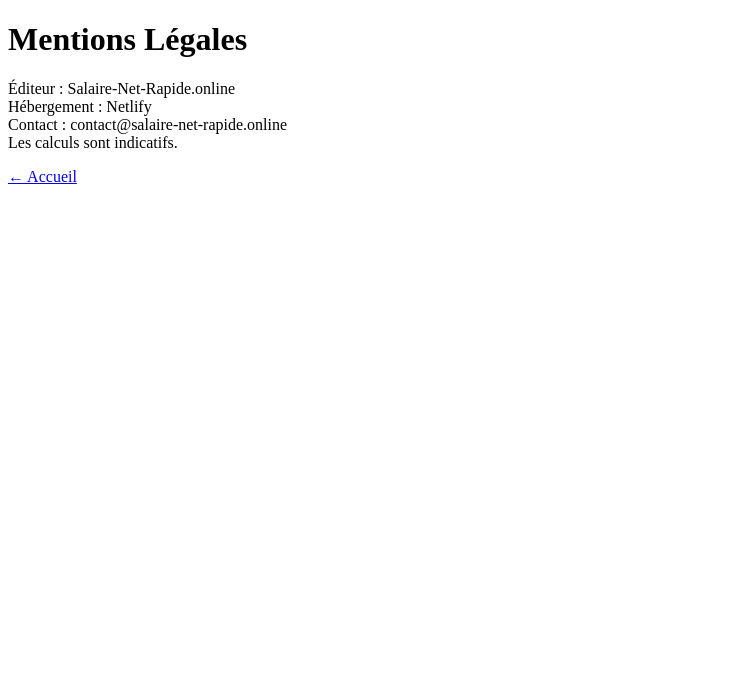
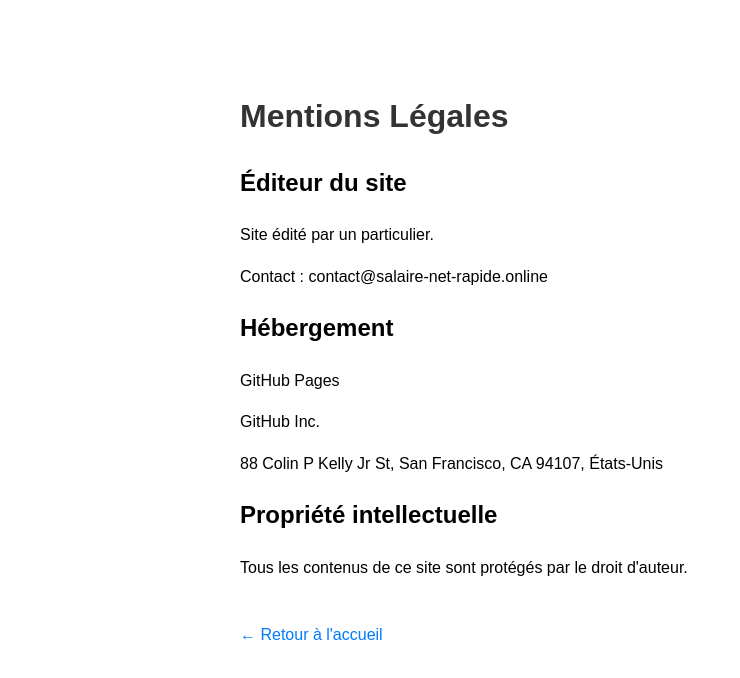
Before and after one commit to djeghemm-cloud/Salaire-, a plain HTML site: page mentions-legales.html in a window 1280 px wide. Shown: the whole page, without its empty margins (0-740 px from the left). Drawn offline with Linux system fonts and the light colour scheme.

Commit message:
Revise mentions légales with new layout and details
Updated the legal mentions page with new styling and content.

```diff
--- a/mentions-legales.html
+++ b/mentions-legales.html
@@ -2,16 +2,44 @@
 <html lang="fr">
 <head>
     <meta charset="UTF-8">
-    <title>Mentions Légales - Salaire-Net-Rapide</title>
+    <meta name="viewport" content="width=device-width, initial-scale=1.0">
+    <title>Mentions Légales - Salaire Net Rapide</title>
+    <style>
+        body {
+            font-family: Arial, sans-serif;
+            max-width: 800px;
+            margin: 50px auto;
+            padding: 20px;
+            line-height: 1.6;
+        }
+        h1 {
+            color: #333;
+        }
+        a {
+            color: #007bff;
+            text-decoration: none;
+        }
+        a:hover {
+            text-decoration: underline;
+        }
+    </style>
 </head>
 <body>
-    <div class="container">
-        <h1>Mentions Légales</h1>
-        <p>Éditeur : Salaire-Net-Rapide.online<br>
-        Hébergement : Netlify<br>
-        Contact : contact@salaire-net-rapide.online<br>
-        Les calculs sont indicatifs.</p>
-        <a href="index.html">← Accueil</a>
-    </div>
+    <h1>Mentions Légales</h1>
+
+    <h2>Éditeur du site</h2>
+    <p>Site édité par un particulier.</p>
+    <p>Contact : contact@salaire-net-rapide.online</p>
+
+    <h2>Hébergement</h2>
+    <p>GitHub Pages</p>
+    <p>GitHub Inc.</p>
+    <p>88 Colin P Kelly Jr St, San Francisco, CA 94107, États-Unis</p>
+
+    <h2>Propriété intellectuelle</h2>
+    <p>Tous les contenus de ce site sont protégés par le droit d'auteur.</p>
+
+    <br>
+    <a href="/">← Retour à l'accueil</a>
 </body>
 </html>
```
